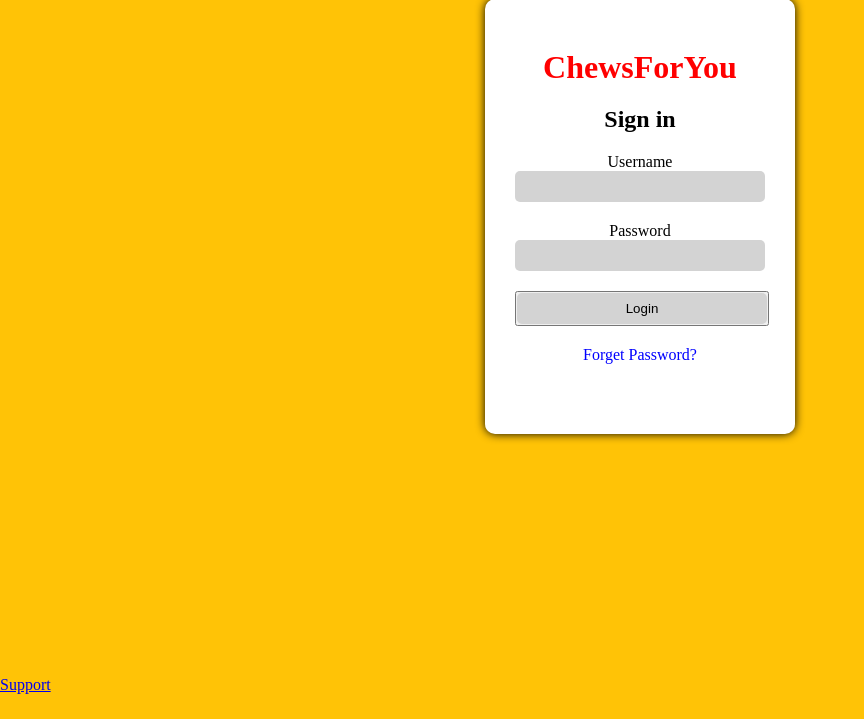
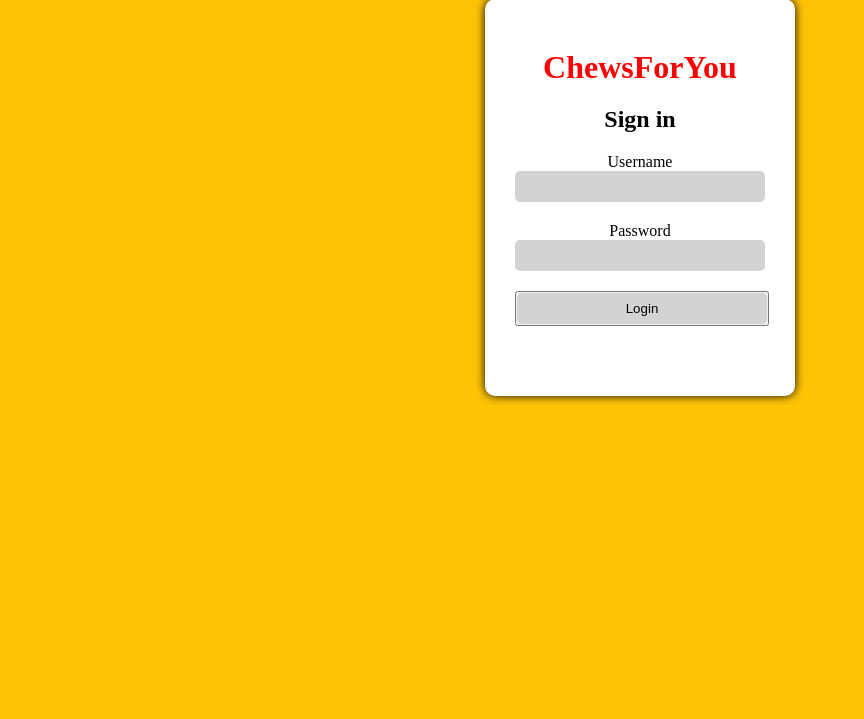
Before and after one commit to junqili259/ChewsForYou, a Flask app: page /login in a window 1280 px wide. Shown: the part 81-800 px from the top of the page, without its empty margins (0-864 px from the left). Run offline with Flask 2, Linux system fonts and the light colour scheme.

Commit message:
Update login.html

```diff
--- a/cloud_proj/templates/login.html
+++ b/cloud_proj/templates/login.html
@@ -23,11 +23,8 @@
 			<li>{{ form.username.label() }} {{ form.username }} <br></li>
 			<li>{{ form.password.label() }} {{ form.password }} <br></li>
 			<li><button class="button">{{ form.submit }}</button></li>
-			<li>Forget Password?</li>
 		</ul>
 	</div>
 </body>
-<div class="support">
-    <footer><a href= "{{ url_for('support')}}">Support</a></footer>
-</div>
+
 </html>
```
